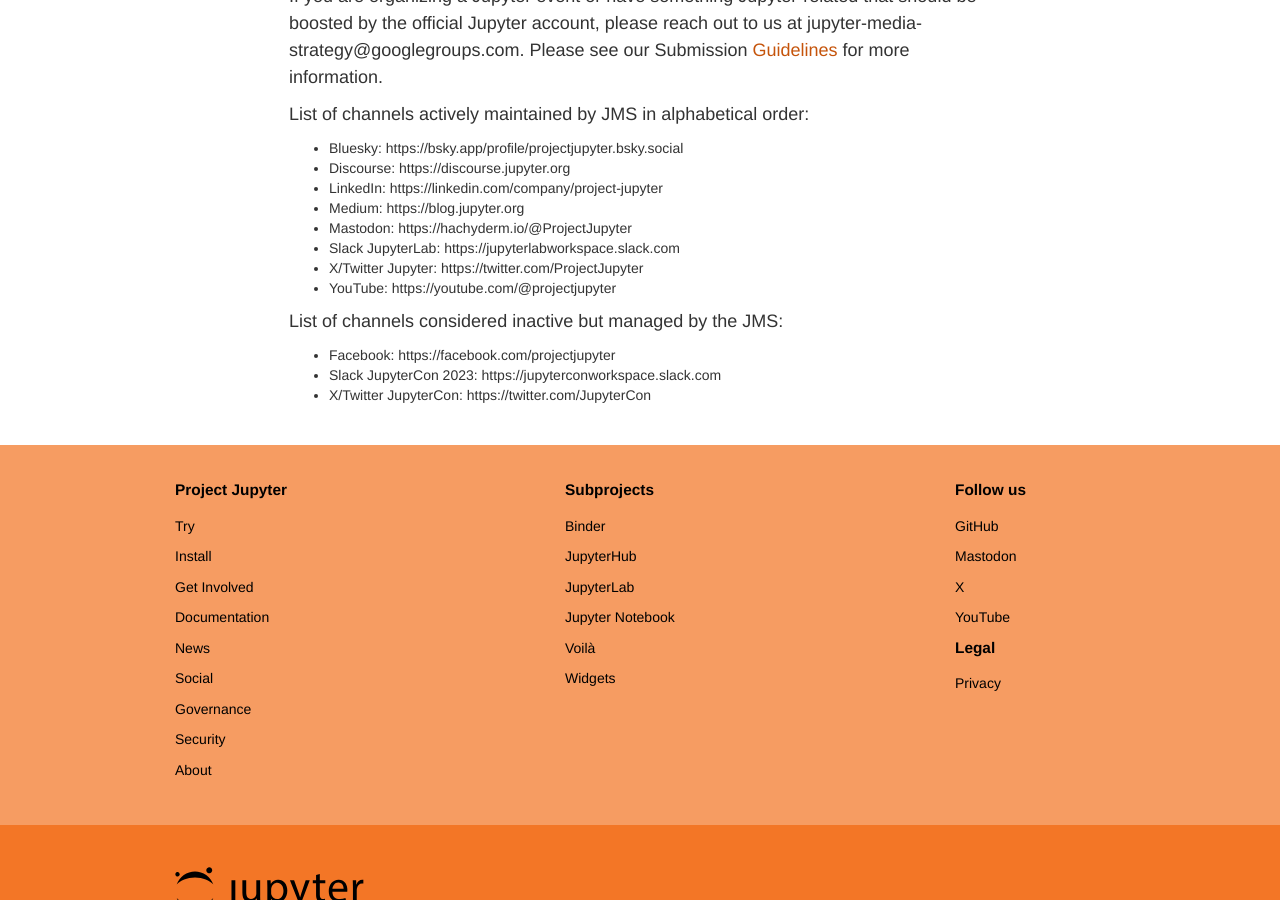
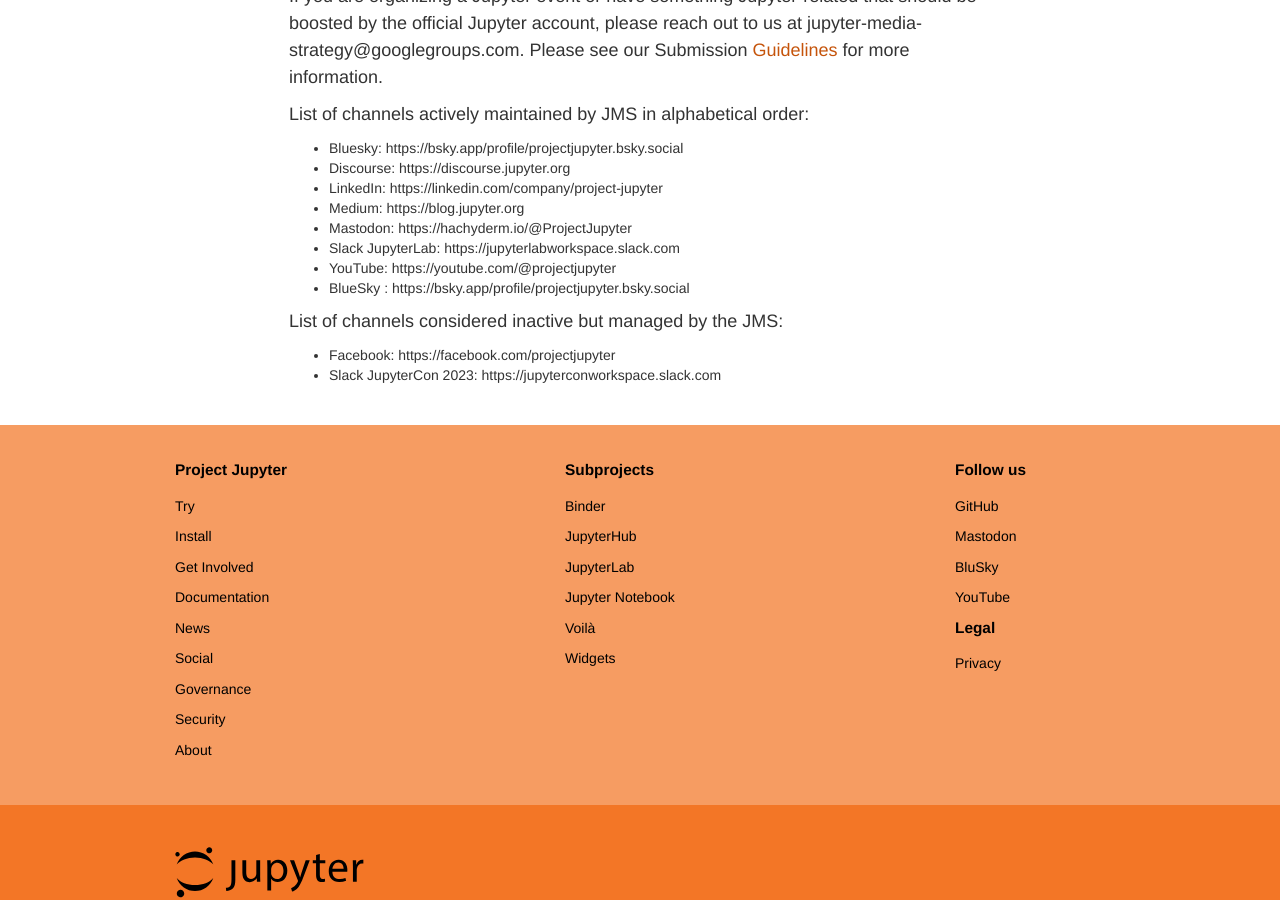
Before and after one commit to jupyter/jupyter.github.io, a Jekyll site: the page built from social.md, in a window 1280 px wide and 900 px high, scrolled down 966 px. Built offline with Jekyll 4.4.1, drawn with Linux system fonts in a browser that asks for light colours; comment, search, counter and statistics services are not loaded.

Commit message:
Remove any mention on X/Twitter from main website.

```diff
--- a/_includes/biocard.html
+++ b/_includes/biocard.html
@@ -26,9 +26,6 @@
       {% if include.mastodon %}
         <a href="{{ include.mastodon }}" rel="noopener noreferrer"><img src="/assets/badges/mastodon.svg" alt="Mastodon" title="Mastodon"></a>
       {% endif %}
-      {% if include.twitter_handle %}
-        <a href="https://twitter.com/{{ include.twitter_handle }}" rel="noopener noreferrer"><img src="/assets/badges/twitter.svg" alt="Twitter" title="Twitter"></a>
-      {% endif %}
       {% if include.subproject %}
         <div class="biocard-subproject">{{ include.subproject }}</div>
       {% endif %}
--- a/_layouts/default.html
+++ b/_layouts/default.html
@@ -41,8 +41,8 @@
     url: https://github.com/jupyter/
   - title: Mastodon
     url: https://hachyderm.io/@ProjectJupyter
-  - title: X
-    url: https://x.com/ProjectJupyter
+  - title: BluSky
+    url: https://bsky.app/profile/projectjupyter.bsky.social
   - title: YouTube
     url: https://www.youtube.com/@projectjupyter
 legal:
--- a/social.md
+++ b/social.md
@@ -26,11 +26,11 @@
 - Medium: https://blog.jupyter.org
 - Mastodon:  https://hachyderm.io/@ProjectJupyter
 - Slack JupyterLab: https://jupyterlabworkspace.slack.com
-- X/Twitter Jupyter: https://twitter.com/ProjectJupyter
 - YouTube: https://youtube.com/@projectjupyter
+- BlueSky : https://bsky.app/profile/projectjupyter.bsky.social
+
 
 List of channels considered inactive but managed by the JMS:
 
 - Facebook: https://facebook.com/projectjupyter
 - Slack JupyterCon 2023: https://jupyterconworkspace.slack.com
-- X/Twitter JupyterCon: https://twitter.com/JupyterCon
```
